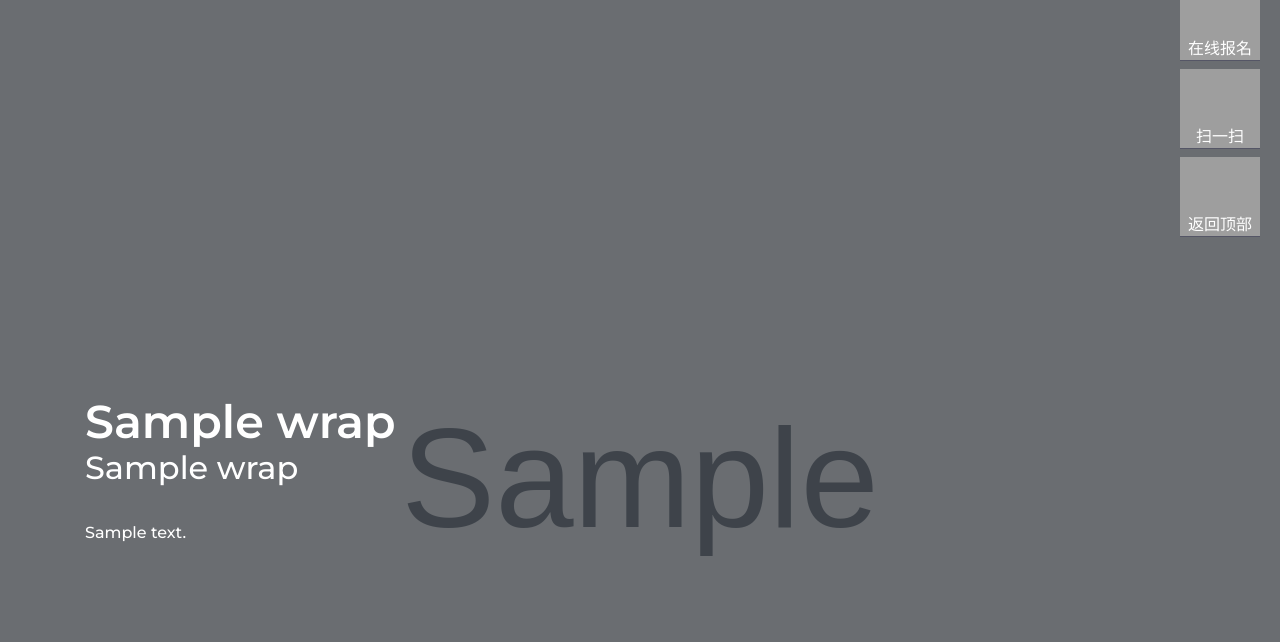
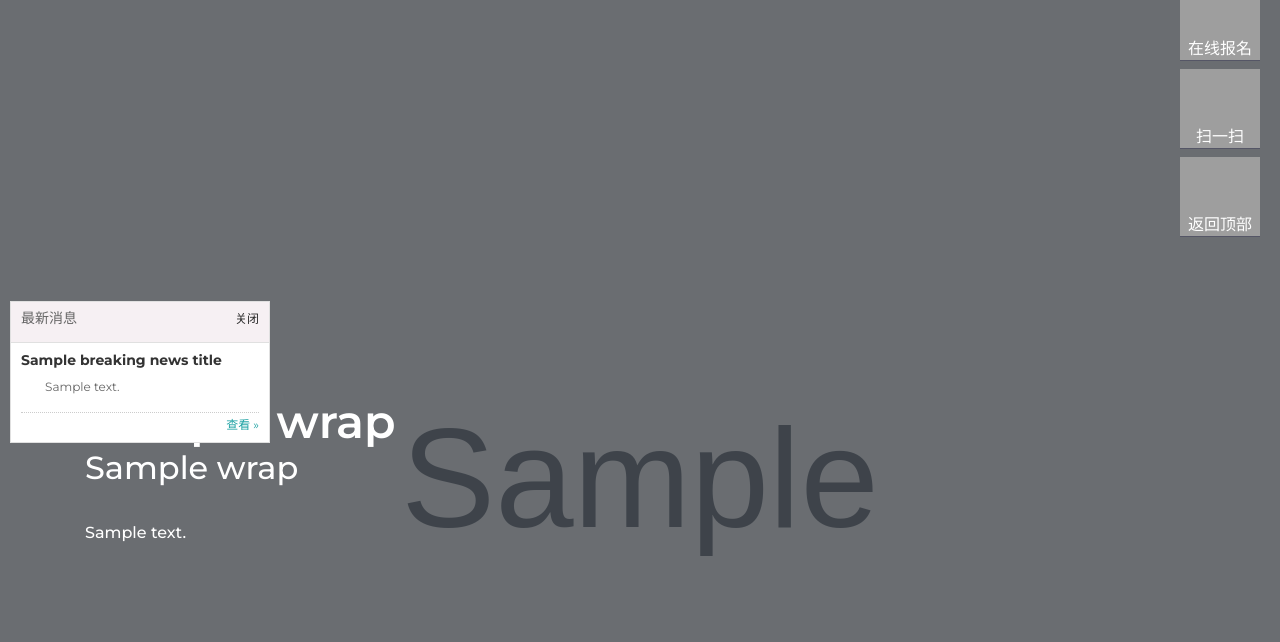
Before and after one commit to whatyouknow123/xinjingshi, a Django app: template templates/index.html in a window 1280 px wide. Shown: the part 347-989 px from the top of the page. Run offline with Django 3.2, Linux system fonts and the light colour scheme; the template is opened without the code that fills it: most values are stand-ins (such as "Sample title", 1, 10 or a date in 2020); grey boxes marked "Sample" are stand-in pictures; parts of the project's set-up code (start-up, migrations or seed data) failed here and were passed over; some libraries are stand-ins or nearby versions; grey boxes are pictures that could not be loaded.

Commit message:
fix bugs

```diff
--- a/templates/about.html
+++ b/templates/about.html
@@ -33,7 +33,7 @@
             <div class="row">
                 <div class="col-12 d-flex flex-wrap justify-content-between align-items-center">
                     <div class="site-branding d-flex align-items-center">
-                        <a class="d-block" href="index.html" rel="home"><img class="d-block" src="/media/{{ logo }}" alt="logo"></a>
+                        <a class="d-block" href="{% url 'index' %}" rel="home"><img class="d-block" src="/media/{{ logo }}" alt="logo"></a>
                     </div><!-- .site-branding -->
 
                     <nav class="site-navigation d-flex justify-content-end align-items-center">
--- a/templates/causes.html
+++ b/templates/causes.html
@@ -33,7 +33,7 @@
             <div class="row">
                 <div class="col-12 d-flex flex-wrap justify-content-between align-items-center">
                     <div class="site-branding d-flex align-items-center">
-                        <a class="d-block" href="index.html" rel="home"><img class="d-block" src="/media/{{ logo }}" alt="logo"></a>
+                        <a class="d-block" href="{% url 'index' %}" rel="home"><img class="d-block" src="/media/{{ logo }}" alt="logo"></a>
                     </div><!-- .site-branding -->
 
                     <nav class="site-navigation d-flex justify-content-end align-items-center">
--- a/templates/contact.html
+++ b/templates/contact.html
@@ -33,7 +33,7 @@
             <div class="row">
                 <div class="col-12 d-flex flex-wrap justify-content-between align-items-center">
                     <div class="site-branding d-flex align-items-center">
-                        <a class="d-block" href="index.html" rel="home"><img class="d-block" src="/media/{{ logo }}" alt="logo"></a>
+                        <a class="d-block" href="{% url 'index' %}" rel="home"><img class="d-block" src="/media/{{ logo }}" alt="logo"></a>
                     </div><!-- .site-branding -->
 
                     <nav class="site-navigation d-flex justify-content-end align-items-center">
--- a/templates/elements.html
+++ b/templates/elements.html
@@ -27,7 +27,7 @@
                 <div class="row">
                     <div class="col-12 d-flex flex-wrap justify-content-between align-items-center">
                         <div class="site-branding d-flex align-items-center">
-                            <a class="d-block" href="index.html" rel="home"><img class="d-block" src="/static/images/logo.png" alt="logo"></a>
+                            <a class="d-block" href="{% url 'index' %}" rel="home"><img class="d-block" src="/static/images/logo.png" alt="logo"></a>
                         </div><!-- .site-branding -->
 
                         <nav class="site-navigation d-flex justify-content-end align-items-center">
--- a/templates/index.html
+++ b/templates/index.html
@@ -37,7 +37,7 @@
                 <div class="row">
                     <div class="col-12 d-flex flex-wrap justify-content-between align-items-center">
                         <div class="site-branding d-flex align-items-center"  >
-                           <a class="d-block" href="index.html" rel="home"><img class="d-block"  src="/media/{{ logo }}" alt="logo"></a>
+                           <a class="d-block" href="{% url 'index' %}" rel="home"><img class="d-block"  src="/media/{{ logo }}" alt="logo"></a>
                         </div><!-- .site-branding -->
 
                         <nav class="site-navigation d-flex justify-content-end align-items-center">
@@ -209,15 +209,15 @@
     </div>
     <div id="pop">
 
-        <div id="popHead"> <a id="popClose" title="关闭">关闭</a>
+        <div id="popHead"> <a id="popClose" title="关闭" onclick="test();">关闭</a>
             <h2>最新消息</h2>
         </div>
         <div id="popContent">
             <dl>
-                <dt id="popTitle"><a target="_blank">{{ breaking_news.news_title }}</a></dt>
-                <dd id="popIntro">{{ breaking_news.news_content }}</dd>
+                <dt id="popTitle"><a href="{% url 'single-news' %}" target="_blank">{{ breaking_news_title }}</a></dt>
+                <dd id="popIntro">{{ breaking_news_content }}</dd>
             </dl>
-            <p id="popMore"><a href="single-causes.html" target="_blank">查看 »</a></p>
+            <p id="popMore"><a href="{% url 'single-news' %}" target="_blank">查看 »</a></p>
         </div>
 
     </div>
@@ -232,16 +232,11 @@
     <script type='text/javascript' src='/static/js/top.js'></script>
     <script type='text/javascript' src='/static/js/pop_slider.js'></script>
 
-     <script>
-        breaking_new = {{ breaking_news|safe }};
-        if (breaking_new.length == 2){
-           window.onload=function(){
-                pop=new Pop(breaking_new[0],"{% url 'single-news' %}",breaking_new[1]);
-            };
 
+    <script>
+        function test() {
+            document.getElementById('pop').style.display="none"
         }
-
     </script>
-
 </body>
 </html>
--- a/templates/news.html
+++ b/templates/news.html
@@ -33,7 +33,7 @@
                 <div class="row">
                     <div class="col-12 d-flex flex-wrap justify-content-between align-items-center">
                         <div class="site-branding d-flex align-items-center">
-                            <a class="d-block" href="index.html" rel="home"><img class="d-block" src="/static/images/logo.png" alt="logo"></a>
+                            <a class="d-block" href="{% url 'index' %}" rel="home"><img class="d-block" src="/static/images/logo.png" alt="logo"></a>
                         </div><!-- .site-branding -->
 
                         <nav class="site-navigation d-flex justify-content-end align-items-center">
--- a/templates/portfolio.html
+++ b/templates/portfolio.html
@@ -32,7 +32,7 @@
             <div class="row">
                 <div class="col-12 d-flex flex-wrap justify-content-between align-items-center">
                     <div class="site-branding d-flex align-items-center">
-                        <a class="d-block" href="index.html" rel="home"><img class="d-block" src="/media/{{ logo }}" alt="logo"></a>
+                        <a class="d-block" href="{% url 'index' %}" rel="home"><img class="d-block" src="/media/{{ logo }}" alt="logo"></a>
                     </div><!-- .site-branding -->
 
                     <nav class="site-navigation d-flex justify-content-end align-items-center">
@@ -108,9 +108,9 @@
     <div class="container">
         <div class="row portfolio-container">
             {% for each in lookingparter %}
-            <div class="col-12 col-md-6 col-lg-3 portfolio-item">
+            <div class="col-12 col-md-6 col-lg-3 ">
                 <div class="portfolio-cont">
-                    <a><img src="/media/{{ each.current_image }}" alt=""></a>
+                    <a><img src="/media/{{ each.current_image }}" alt="缺少头像"></a>
 
                     <h3 class="entry-title"><a>{{ each.name }}</a></h3>
                     <h4>{{ each.content }}</h4>
--- a/templates/single-causes.html
+++ b/templates/single-causes.html
@@ -32,7 +32,7 @@
                 <div class="row">
                     <div class="col-12 d-flex flex-wrap justify-content-between align-items-center">
                         <div class="site-branding d-flex align-items-center">
-                            <a class="d-block" href="index.html" rel="home"><img class="d-block" src="/media/{{ logo }}" alt="logo"></a>
+                            <a class="d-block" href="{% url 'index' %}" rel="home"><img class="d-block" src="/media/{{ logo }}" alt="logo"></a>
                         </div><!-- .site-branding -->
 
                         <nav class="site-navigation d-flex justify-content-end align-items-center">
--- a/templates/single-news.html
+++ b/templates/single-news.html
@@ -32,7 +32,7 @@
                 <div class="row">
                     <div class="col-12 d-flex flex-wrap justify-content-between align-items-center">
                         <div class="site-branding d-flex align-items-center"  >
-                            <a class="d-block" href="index.html" rel="home"><img class="d-block"  src="/static/images/logo_remove_2.png" alt="logo"></a>
+                            <a class="d-block" href="{% url 'index' %}"" rel="home"><img class="d-block"  src="/static/images/logo_remove_2.png" alt="logo"></a>
                         </div><!-- .site-branding -->
 
                         <nav class="site-navigation d-flex justify-content-end align-items-center">
@@ -73,7 +73,7 @@
         <div class="container">
             <div class="row portfolio-container">
                 {% for new in all_news %}
-                <div class="col-12 col-md-6 col-lg-4 portfolio-item">
+                    <div class="col-12 col-md-6 col-lg-4">
                         <div class="portfolio-cont">
                             <a><img src="/media/{{ new.news_image }}" alt=""></a>
 
--- a/xinjingshifangzhou/static/css/style.css
+++ b/xinjingshifangzhou/static/css/style.css
@@ -2157,7 +2157,7 @@ ul.tabs-nav .tab-nav.active {
 
 
 /* pop */
-#pop{background:#fff;width:260px;border:1px solid #e0e0e0;font-size:12px;position:fixed;left:10px;bottom:10px;display:none;z-index: 999}
+#pop{background:#fff;width:260px;border:1px solid #e0e0e0;font-size:12px;position:fixed;left:10px;bottom:10px;z-index: 999}
 #popHead{line-height:32px;background:#f6f0f3;border-bottom:1px solid #e0e0e0;position:relative;font-size:12px;padding:0 0 0 10px;}
 #popHead h2{font-size:14px;color:#666;line-height:32px;height:32px;}
 #popHead #popClose{position:absolute;right:10px;top:1px;}
```
Also changed, not shown: xinjingshifangzhou/views.py (+5 -4 lines). Lines whose indentation alone changed are shown as unchanged.
